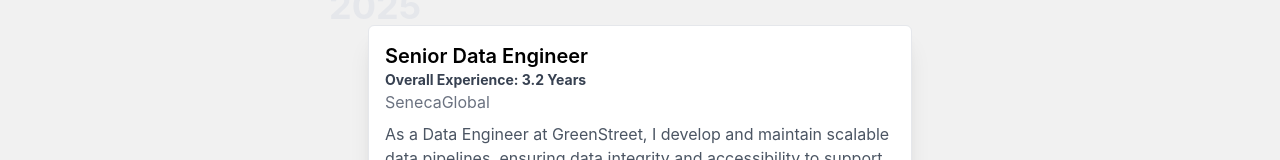
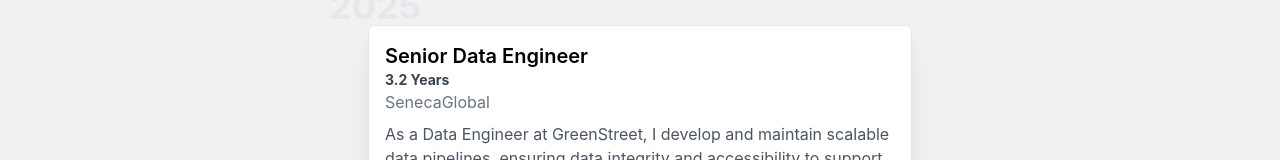
Before and after one commit to sreekanthpogula/Dev-Folio, a Next.js app: page /experience in a window 1280 px wide. Shown: the part 443-603 px from the top of the page. Built offline with nearby package versions, Linux system fonts and the light colour scheme.

Commit message:
Small fix for the last release

```diff
--- a/components/Experience.js
+++ b/components/Experience.js
@@ -47,7 +47,7 @@
       </h1>
       <h1 className="font-semibold text-xl">{title}</h1>
       <p className="font-bold text-sm text-gray-700 dark:text-gray-300">
-          Overall Experience: {overallExperience}
+          {overallExperience}
       </p>
       <a href={companyLink} className="text-gray-500">
         {company}
```
